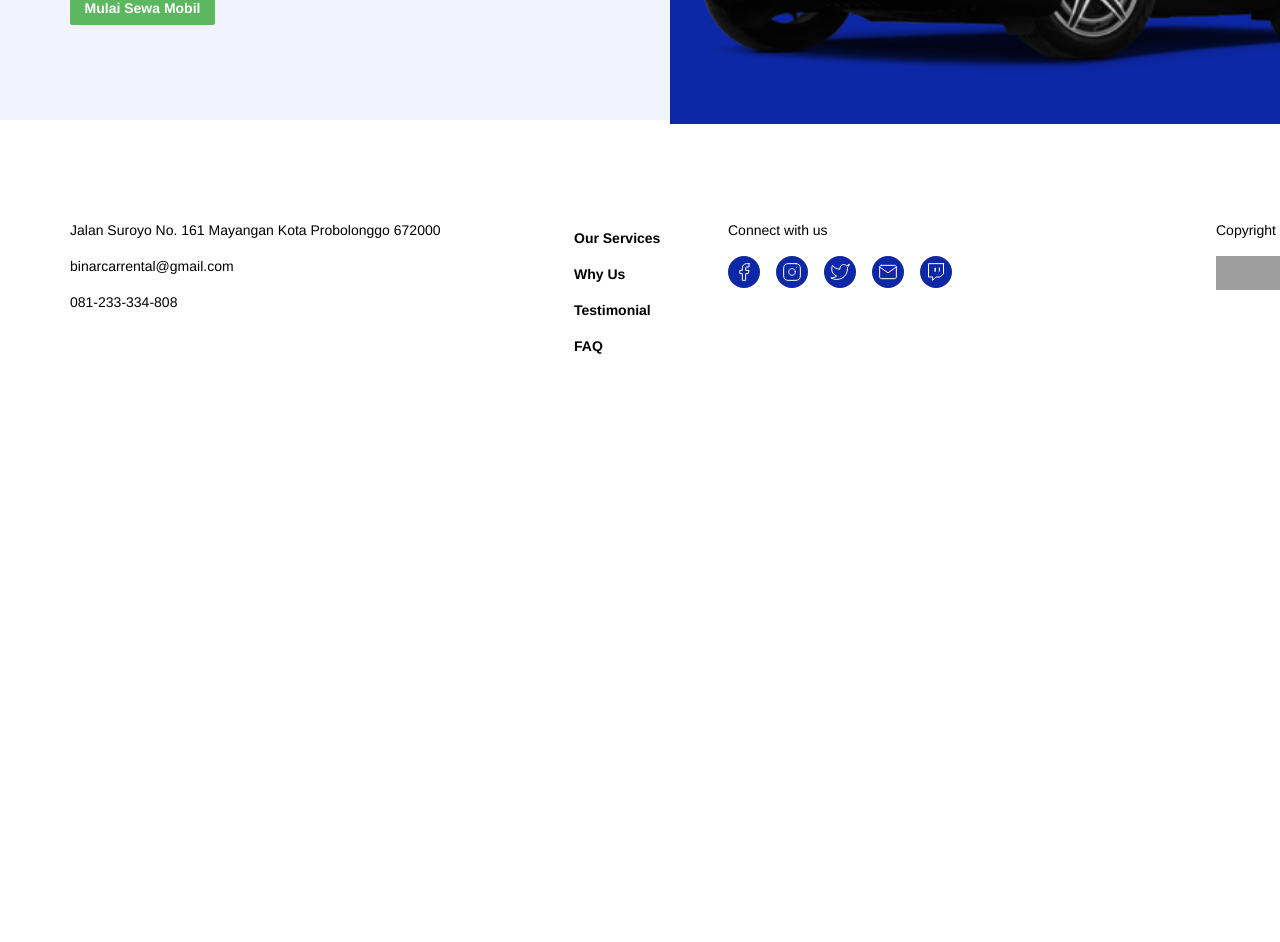
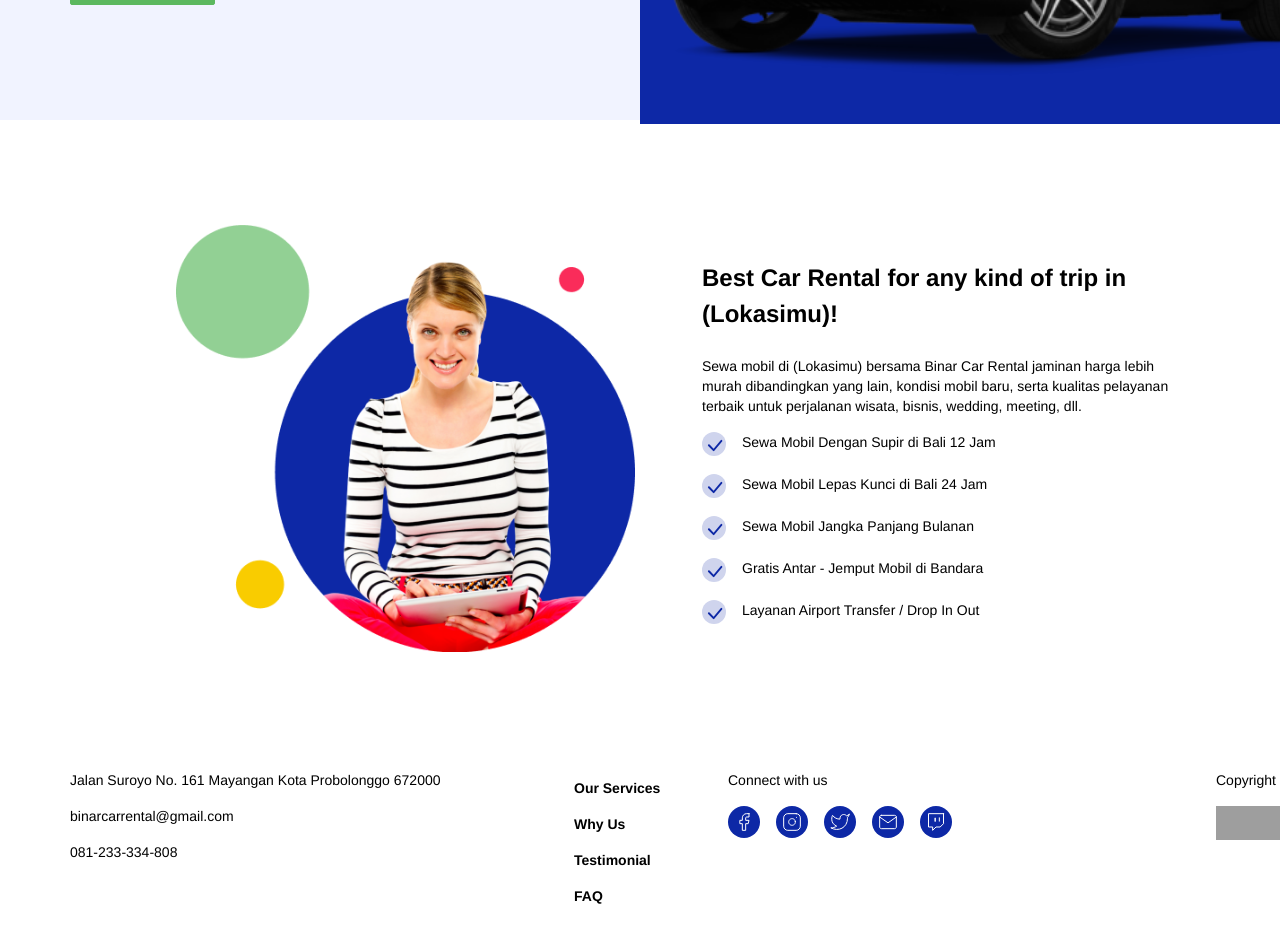
Before and after one commit to dfitriana/fsw-challenge7, a React (Create React App) app: page / in a window 1280 px wide. Shown: the part 380-1322 px from the top of the page. Before the commit the page ends 824 px from the top, so only its background shows below. Built offline with nearby package versions, Linux system fonts and the light colour scheme; grey boxes are pictures that could not be loaded.

Commit message:
update fe section2

```diff
--- a/src/components/homepage/Section2.jsx
+++ b/src/components/homepage/Section2.jsx
@@ -1,9 +1,68 @@
-import React from 'react'
+import React from "react";
+import { Container } from "react-bootstrap";
+import styles from "./style.section2.module.css";
+import { CheckLg } from "react-bootstrap-icons";
 
 export default function Section2() {
-    return (
-        <div>
+  return (
+    <div>
+      <Container className={styles.container}>
+        <div className={styles.box1}>
+          <img
+            src="assets/img/section2.png"
+            alt="hero"
+            className={styles.img}
+          />
+        </div>
 
+        <div className={styles.box2}>
+          <h1>Best Car Rental for any kind of trip in (Lokasimu)!</h1>
+          <p>
+            Sewa mobil di (Lokasimu) bersama Binar Car Rental jaminan harga
+            lebih murah dibandingkan yang lain, kondisi mobil baru, serta
+            kualitas pelayanan terbaik untuk perjalanan wisata, bisnis, wedding,
+            meeting, dll.
+          </p>
+          <div className={styles.item}>
+            <div className={styles.boxIcon}>
+              <CheckLg className={styles.bi} />
+            </div>
+            <p className={styles.pItem}>
+              Sewa Mobil Dengan Supir di Bali 12 Jam
+            </p>
+          </div>
+          <div className={styles.item}>
+            <div className={styles.boxIcon}>
+              <CheckLg className={styles.bi} />
+            </div>
+            <p className={styles.pItem}>
+              Sewa Mobil Lepas Kunci di Bali 24 Jam
+            </p>
+          </div>
+          <div className={styles.item}>
+            <div className={styles.boxIcon}>
+              <CheckLg className={styles.bi} />
+            </div>
+            <p className={styles.pItem}>Sewa Mobil Jangka Panjang Bulanan</p>
+          </div>
+          <div className={styles.item}>
+            <div className={styles.boxIcon}>
+              <CheckLg className={styles.bi} />
+            </div>
+            <p className={styles.pItem}>
+              Gratis Antar - Jemput Mobil di Bandara
+            </p>
+          </div>
+          <div className={styles.item}>
+            <div className={styles.boxIcon}>
+              <CheckLg className={styles.bi} />
+            </div>
+            <p className={styles.pItem}>
+              Layanan Airport Transfer / Drop In Out
+            </p>
+          </div>
         </div>
-    )
+      </Container>
+    </div>
+  );
 }
--- /dev/null
+++ b/src/components/homepage/style.section2.module.css
@@ -0,0 +1,62 @@
+.container {
+  height: 550px;
+  display: flex;
+  padding-right: 0px;
+  padding-left: 0px;
+}
+.box1 {
+  width: 568px;
+  margin-right: 32px;
+  margin-top: 104px;
+  margin-left: 106px;
+}
+.img {
+  width: 459px;
+  height: 428px;
+}
+.box2 {
+  margin-top: 140px;
+}
+h1 {
+  width: 468px;
+  font-family: Helvetica;
+  font-style: normal;
+  font-weight: bold;
+  font-size: 24px;
+  line-height: 36px;
+  color: #000000;
+  margin-bottom: 24px;
+}
+p {
+  width: 468px;
+  font-family: Helvetica;
+  font-style: normal;
+  font-weight: 300;
+  font-size: 14px;
+  line-height: 20px;
+  color: #000000;
+  margin-bottom: 16px;
+}
+.item {
+  display: flex;
+  margin-bottom: 6px;
+}
+.boxIcon {
+  margin-right: 16px;
+  background-color: #cfd4ed;
+  width: 24px;
+  height: 24px;
+  border-radius: 50%;
+  text-align: center;
+}
+.bi {
+  align-items: center;
+  text-align: center;
+  color: #0d28a6;
+  font-size: 21px;
+}
+/* .bi::before,
+[class^="bi-"]::before,
+[class*=" bi-"]::before {
+  vertical-align: 0.125em;
+} */
```
